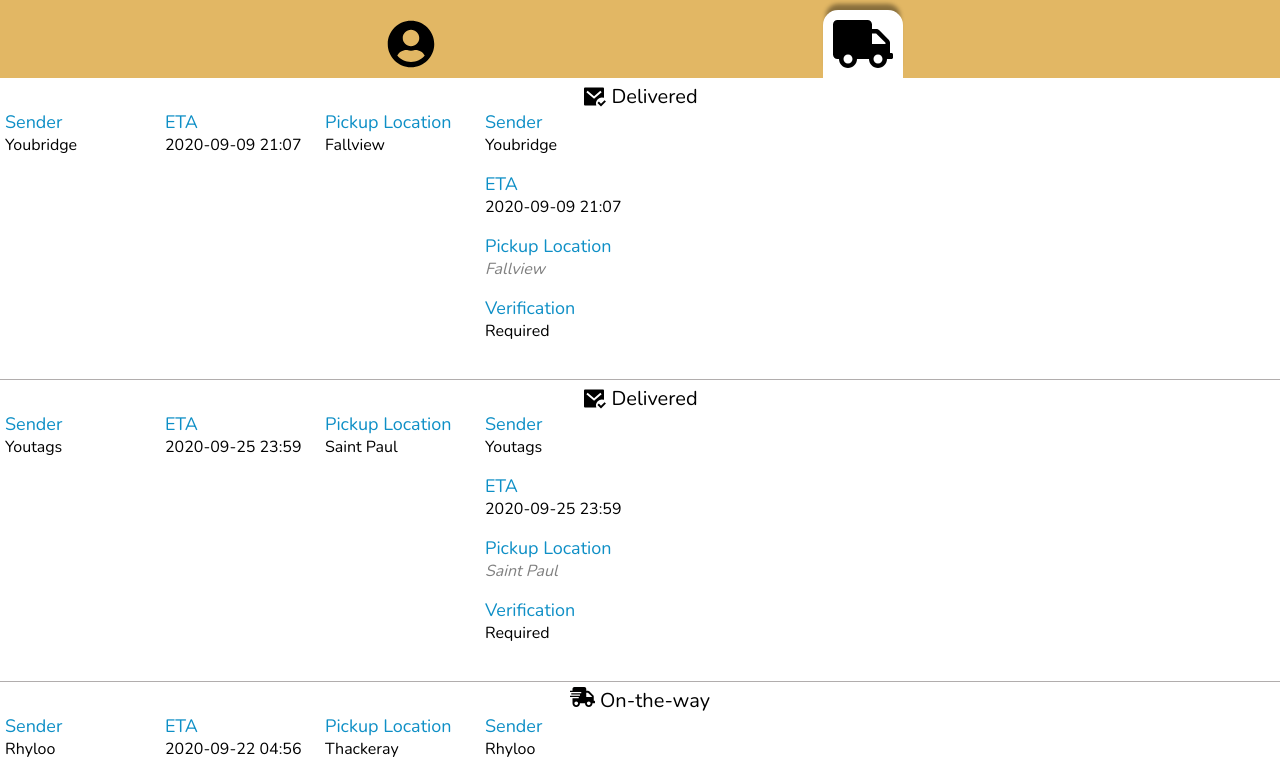
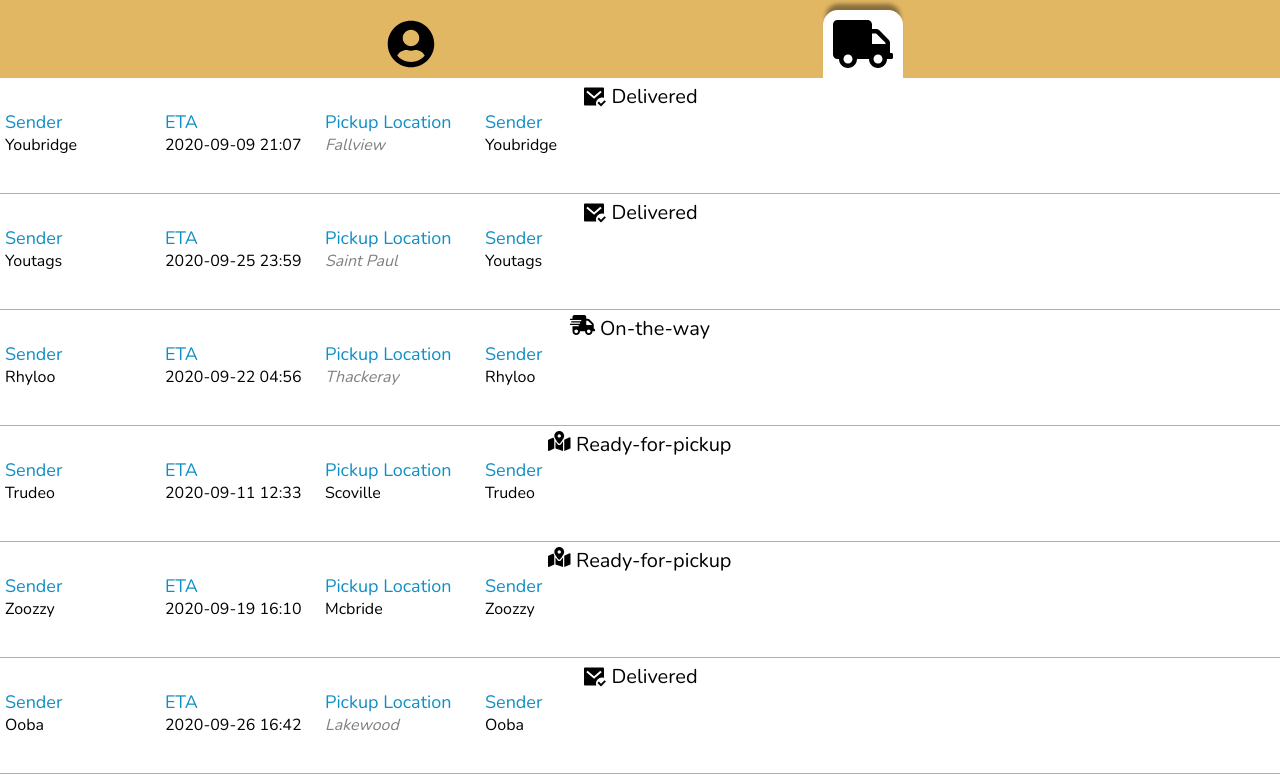
Before and after one commit to NeuralAlchemist/sda-tracking-app, a React (Create React App) app: page /packagelist in a window 1280 px wide. Shown: the top 779 px of the page. Built offline with nearby package versions, Linux system fonts and the light colour scheme; no server answers; a web font is replaced by a local one.

Commit message:
Add attribute data-status for pickup location

```diff
--- a/src/FetchData.jsx
+++ b/src/FetchData.jsx
@@ -36,7 +36,6 @@ export default function FetchData() {
 
     function onFetchSuccess(data) {
         console.log("Success fetch");
-        console.log(data);
         setUserParcel(data);
         setLocalData("false");
     }
--- a/src/components/Package.jsx
+++ b/src/components/Package.jsx
@@ -32,7 +32,10 @@ export default function Package({ information }) {
     delivery_status = Capitalize(information.status);
     return (
         <article className="package">
-            <div className="delivery-status"><RenderImage status={information.status}/>{delivery_status}</div>
+            <div className="delivery-status">
+                <RenderImage status={information.status} />
+                {delivery_status}
+            </div>
             <div className="package-details-grid">
                 <div>
                     <p className="sub-header">Sender</p>
@@ -42,7 +45,7 @@ export default function Package({ information }) {
                     <p className="sub-header">ETA</p>
                     <p className="detail">{neat_date}</p>
                 </div>
-                <div>
+                <div data-pickup={setPickupStatus()}>
                     <p className="sub-header">Pickup Location</p>
                     <p className="detail">{information.location_name}</p>
                 </div>
@@ -51,20 +54,8 @@ export default function Package({ information }) {
                         <p className="sub-header">Sender</p>
                         <p className="detail">{information.sender}</p>
                     </div>
-                    <div>
-                        <p className="sub-header">ETA</p>
-                        <p className="detail">{neat_date}</p>
-                    </div>
-                    <div data-pickup={setPickupStatus()}>
-                        <p className="sub-header">Pickup Location</p>
-                        <p className="detail">{information.location_name}</p>
-                    </div>
-                    <div>
-                        <p className="sub-header">Verification</p>
-                        <p className="detail">{verification_required}</p>
-                    </div>
                 </div>
-                </div>
+            </div>
         </article>
     );
 }
```
Also changed, not shown: src/components/PackageCard.jsx (deleted).
